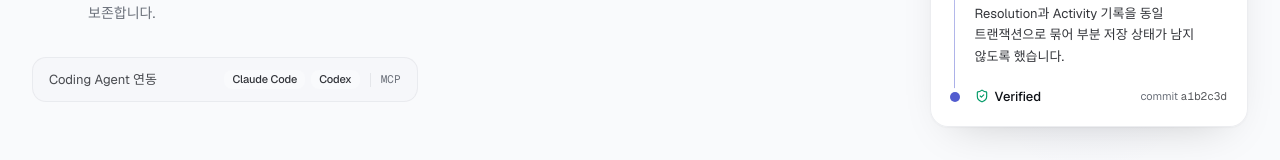
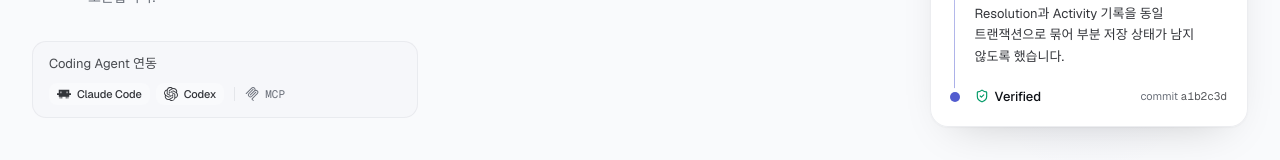
Before and after one commit to maker3391/ReviewTrace, a Next.js app: page /login in a window 1280 px wide. Shown: the part 668-828 px from the top of the page. Built offline with nearby package versions, Linux system fonts and the light colour scheme; no server answers.

Commit message:
feat: 로그인 Coding Agent 연동에 brand mark 적용

```diff
--- /dev/null
+++ b/src/features/auth/components/AgentMarks.tsx
@@ -0,0 +1,67 @@
+/**
+ * Coding Agent · Protocol 의 brand mark.
+ *
+ * 🔴 **아이콘 몇 개 때문에 브랜드 아이콘 라이브러리를 더하지 않는다**(CLAUDE.md 18).
+ * 지금 쓰는 `lucide-react` 에는 brand logo 가 없다 — `GithubMark` 와 같은 방식으로
+ * inline SVG 로 둔다. 원본 형태를 그대로 쓰고 비율·획을 변형하지 않는다.
+ *
+ * 🔴 **색을 박아 두지 않는다.** `currentColor` 라 옆 글자의 색을 따라가므로 light·dark
+ * 어느 쪽에서도 label 과 같은 대비를 갖는다. 세 마크가 모두 24×24 viewBox 의 단일
+ * path 라 나란히 두었을 때 시각적 무게가 갈리지 않는다.
+ *
+ * 장식이다 — 옆의 글자가 이미 그 이름을 말한다. `aria-hidden` 으로 접근성 이름이 두 번
+ * 읽히지 않게 한다(CLAUDE.md 16·19).
+ *
+ * ## 🔴 출처와 라이선스 — 이 파일에서 가장 중요한 자리다
+ *
+ * | 마크 | 출처 | 성격 |
+ * |---|---|---|
+ * | Claude Code | simple-icons `claudecode.svg` | 공식 자산을 정리한 것 |
+ * | Model Context Protocol | simple-icons `modelcontextprotocol.svg` | 위와 같음 |
+ * | Codex(OpenAI) | 🔴 **보관된 사본** — Iconify 가 서빙하는 옛 `simple-icons:openai` | **공식 배포가 아니다** |
+ *
+ * 🔴 **simple-icons 는 벤더 «자신의» 배포가 아니다.** 공식 자산을 모아 CC0 로 다시 펴내는
+ * 프로젝트다 — 「호환됨」 표시에 쓰는 표준 경로이지만 **상표권은 각 소유자에게 있다.**
+ *
+ * 🔴 **OpenAI 마크는 그보다 약하다.** `openai.com` 은 403 으로 막고, simple-icons 의 현재
+ * index 에는 `openai` 가 **없다**(회사 요청으로 내려간 자국이다). 여기 쓴 것은 그 이전
+ * 판이 Iconify 에 남아 있는 것이라 **출처를 벤더까지 되짚을 수 없다.**
+ * `openai/codex` 저장소(Apache-2.0)에도 브랜드 로고 자산은 없다.
+ *
+ * 🔴 **이 위험을 알고 「셋 다 마크」를 골랐다**(2026-08-31). 하나만 글자로 남으면 줄이
+ * 비대칭이 되기 때문이다. 벤더가 문제 삼거나 공식 자산이 생기면 **이 파일 하나만 고치면
+ * 된다** — 마크를 아는 자리를 여기로 모아 둔 이유다.
+ */
+
+/** 껍데기. 세 마크가 같은 규격을 쓰게 한다. */
+function Mark({ path, className }: { path: string; className?: string }) {
+  return (
+    <svg
+      viewBox="0 0 24 24"
+      fill="currentColor"
+      aria-hidden
+      focusable="false"
+      className={className}
+    >
+      <path d={path} />
+    </svg>
+  );
+}
+
+const CLAUDE_CODE_PATH = "M21 10.5h3v3h-3v3h-1.5v3H18v-3h-1.5v3H15v-3H9v3H7.5v-3H6v3H4.5v-3H3v-3H0v-3h3v-6h18Zm-15 0h1.5v-3H6Zm10.5 0H18v-3h-1.5z";
+
+const CODEX_PATH = "M22.282 9.821a6 6 0 0 0-.516-4.91a6.05 6.05 0 0 0-6.51-2.9A6.065 6.065 0 0 0 4.981 4.18a6 6 0 0 0-3.998 2.9a6.05 6.05 0 0 0 .743 7.097a5.98 5.98 0 0 0 .51 4.911a6.05 6.05 0 0 0 6.515 2.9A6 6 0 0 0 13.26 24a6.06 6.06 0 0 0 5.772-4.206a6 6 0 0 0 3.997-2.9a6.06 6.06 0 0 0-.747-7.073M13.26 22.43a4.48 4.48 0 0 1-2.876-1.04l.141-.081l4.779-2.758a.8.8 0 0 0 .392-.681v-6.737l2.02 1.168a.07.07 0 0 1 .038.052v5.583a4.504 4.504 0 0 1-4.494 4.494M3.6 18.304a4.47 4.47 0 0 1-.535-3.014l.142.085l4.783 2.759a.77.77 0 0 0 .78 0l5.843-3.369v2.332a.08.08 0 0 1-.033.062L9.74 19.95a4.5 4.5 0 0 1-6.14-1.646M2.34 7.896a4.5 4.5 0 0 1 2.366-1.973V11.6a.77.77 0 0 0 .388.677l5.815 3.354l-2.02 1.168a.08.08 0 0 1-.071 0l-4.83-2.786A4.504 4.504 0 0 1 2.34 7.872zm16.597 3.855l-5.833-3.387L15.119 7.2a.08.08 0 0 1 .071 0l4.83 2.791a4.494 4.494 0 0 1-.676 8.105v-5.678a.79.79 0 0 0-.407-.667m2.01-3.023l-.141-.085l-4.774-2.782a.78.78 0 0 0-.785 0L9.409 9.23V6.897a.07.07 0 0 1 .028-.061l4.83-2.787a4.5 4.5 0 0 1 6.68 4.66zm-12.64 4.135l-2.02-1.164a.08.08 0 0 1-.038-.057V6.075a4.5 4.5 0 0 1 7.375-3.453l-.142.08L8.704 5.46a.8.8 0 0 0-.393.681zm1.097-2.365l2.602-1.5l2.607 1.5v2.999l-2.597 1.5l-2.607-1.5Z";
+
+const MCP_PATH = "M13.85 0a4.16 4.16 0 0 0-2.95 1.217L1.456 10.66a.835.835 0 0 0 0 1.18.835.835 0 0 0 1.18 0l9.442-9.442a2.49 2.49 0 0 1 3.541 0 2.49 2.49 0 0 1 0 3.541L8.59 12.97l-.1.1a.835.835 0 0 0 0 1.18.835.835 0 0 0 1.18 0l.1-.098 7.03-7.034a2.49 2.49 0 0 1 3.542 0l.049.05a2.49 2.49 0 0 1 0 3.54l-8.54 8.54a1.96 1.96 0 0 0 0 2.755l1.753 1.753a.835.835 0 0 0 1.18 0 .835.835 0 0 0 0-1.18l-1.753-1.753a.266.266 0 0 1 0-.394l8.54-8.54a4.185 4.185 0 0 0 0-5.9l-.05-.05a4.16 4.16 0 0 0-2.95-1.218c-.2 0-.401.02-.6.048a4.17 4.17 0 0 0-1.17-3.552A4.16 4.16 0 0 0 13.85 0m0 3.333a.84.84 0 0 0-.59.245L6.275 10.56a4.186 4.186 0 0 0 0 5.902 4.186 4.186 0 0 0 5.902 0L19.16 9.48a.835.835 0 0 0 0-1.18.835.835 0 0 0-1.18 0l-6.985 6.984a2.49 2.49 0 0 1-3.54 0 2.49 2.49 0 0 1 0-3.54l6.983-6.985a.835.835 0 0 0 0-1.18.84.84 0 0 0-.59-.245";
+
+export function ClaudeCodeMark({ className }: { className?: string }) {
+  return <Mark path={CLAUDE_CODE_PATH} className={className} />;
+}
+
+export function CodexMark({ className }: { className?: string }) {
+  return <Mark path={CODEX_PATH} className={className} />;
+}
+
+export function McpMark({ className }: { className?: string }) {
+  return <Mark path={MCP_PATH} className={className} />;
+}
--- a/src/features/auth/components/LoginAgentSupport.tsx
+++ b/src/features/auth/components/LoginAgentSupport.tsx
@@ -44,18 +44,17 @@
  * 「쓰던 Agent 가 붙는가」까지이고, 경로 설명은 Settings 와 `docs/agent-integration.md`
  * 의 몫이다.
  *
- * ## 🔴 로고를 쓰지 않은 것은 «못 구해서»다 — 그 사실을 적어 둔다
+ * ## 🔴 마크는 붙이되 «아무 아이콘»으로 대신하지 않는다
  *
- * Agent 이름을 그림으로 알아보게 하려면 **공식 brand asset** 이어야 한다. 이 저장소와
- * `node_modules` 를 전수 확인한 결과 Anthropic·OpenAI·MCP 의 공식 자산은 **하나도 없고**,
- * 들어 있는 icon library 는 `lucide-react` 뿐인데 lucide 에는 brand logo 가 없다
- * (인라인 SVG 로 가진 것은 `GithubMark` 하나다).
+ * Agent 이름을 그림으로 알아보게 하려면 **그 제품의 마크**여야 한다. 🔴 아무 Lucide
+ * 아이콘(`Bot`·`Terminal`·`Plug` 따위)을 골라 그 자리에 세우지 않는다 — **그것이 그
+ * 제품의 표식인 것처럼** 읽혀, 없는 것을 있는 것처럼 그리는 일이 된다.
  *
- * 🔴 **그래서 typography 로 남긴다.** 아무 Lucide 아이콘(`Bot`·`Terminal`·`Plug` 따위)을
- * 골라 브랜드 로고 자리에 세우면 **그것이 그 제품의 표식인 것처럼** 읽힌다 — 없는 것을
- * 있는 것처럼 그리는 일이다. 인터넷에서 비공식 로고 파일을 내려받는 것도 하지 않는다
- * (출처·라이선스가 확인되지 않은 자산을 제품에 넣지 않는다).
- * 공식 자산이 저장소에 들어오면 그때 이 tile 안의 글자 앞에 얹으면 된다.
+ * 세 마크는 `AgentMarks` 한 파일에 모아 두었다. 🔴 **출처와 라이선스, 특히 Codex 마크가
+ * 공식 배포가 아니라는 사실이 그 파일 머리에 적혀 있다** — 읽고 나서 손대라.
+ *
+ * 🔴 **마크가 글자를 대신하지 않는다.** 이름을 지우고 마크만 남기면 모르는 사람은
+ * 무엇인지 알 수 없고, 마크가 뜨지 않는 순간(차단·로드 실패) 자리가 빈다.
  *
  * ## 🔴 사실만 적는다 · CTA 보다 세지 않는다
  *
@@ -75,8 +74,17 @@
  * 진한 solid · 카드 층 · 훨씬 큰 글자)와 시선을 다투지 못한다.
  */
 
+import {
+  ClaudeCodeMark,
+  CodexMark,
+  McpMark,
+} from "@/features/auth/components/AgentMarks";
+
 /** 🔴 실제로 설정 명령이 있는 Client 둘뿐이다(`AgentIntegrationPanel`). */
-const AGENTS = ["Claude Code", "Codex"];
+const AGENTS = [
+  { name: "Claude Code", Mark: ClaudeCodeMark },
+  { name: "Codex", Mark: CodexMark },
+];
 
 export function LoginAgentSupport({ label }: { label: string }) {
   return (
@@ -90,12 +98,18 @@ export function LoginAgentSupport({ label }: { label: string }) {
         tile 사이에서 접힌다 — 가로 스크롤이 생기는 쪽이 훨씬 나쁘다.
       */}
       <div className="flex flex-wrap items-center gap-x-1.5 gap-y-1.5">
-        {AGENTS.map((agent) => (
+        {AGENTS.map(({ name, Mark }) => (
           <span
-            key={agent}
-            className="rounded-md bg-background px-2 py-1 text-[0.6875rem] leading-none font-medium tracking-[-0.01em] whitespace-nowrap text-foreground/85"
+            key={name}
+            className="inline-flex items-center gap-1.5 rounded-md bg-background px-2 py-1 text-[0.6875rem] leading-none font-medium tracking-[-0.01em] whitespace-nowrap text-foreground/85"
           >
-            {agent}
+            {/*
+              🔴 **`size-3.5` 는 11px 글자보다 «조금» 크다.** 같은 크기로 맞추면 마크가
+              글자에 눌려 무엇인지 알아볼 수 없고, 더 키우면 tile 이 아이콘 버튼처럼
+              읽힌다. `shrink-0` 이라 줄이 접혀도 마크가 찌그러지지 않는다.
+            */}
+            <Mark className="size-3.5 shrink-0" />
+            {name}
           </span>
         ))}
 
@@ -108,8 +122,13 @@ export function LoginAgentSupport({ label }: { label: string }) {
           className="mx-1 h-3.5 w-px shrink-0 bg-border"
         />
 
-        {/* 🔴 mono 는 「프로토콜 이름」의 글꼴이다. 면을 깔지 않아 Agent tile 과 갈린다. */}
-        <span className="font-mono text-[0.6875rem] leading-none text-muted-foreground">
+        {/*
+          🔴 mono 는 「프로토콜 이름」의 글꼴이다. 면을 깔지 않아 Agent tile 과 갈린다 —
+          **마크가 붙어도 그 구분은 그대로다.** 색도 한 단 흐린 `muted-foreground` 라
+          Agent 둘보다 뒤에 선다.
+        */}
+        <span className="inline-flex items-center gap-1.5 font-mono text-[0.6875rem] leading-none text-muted-foreground">
+          <McpMark className="size-3.5 shrink-0" />
           MCP
         </span>
       </div>
```
